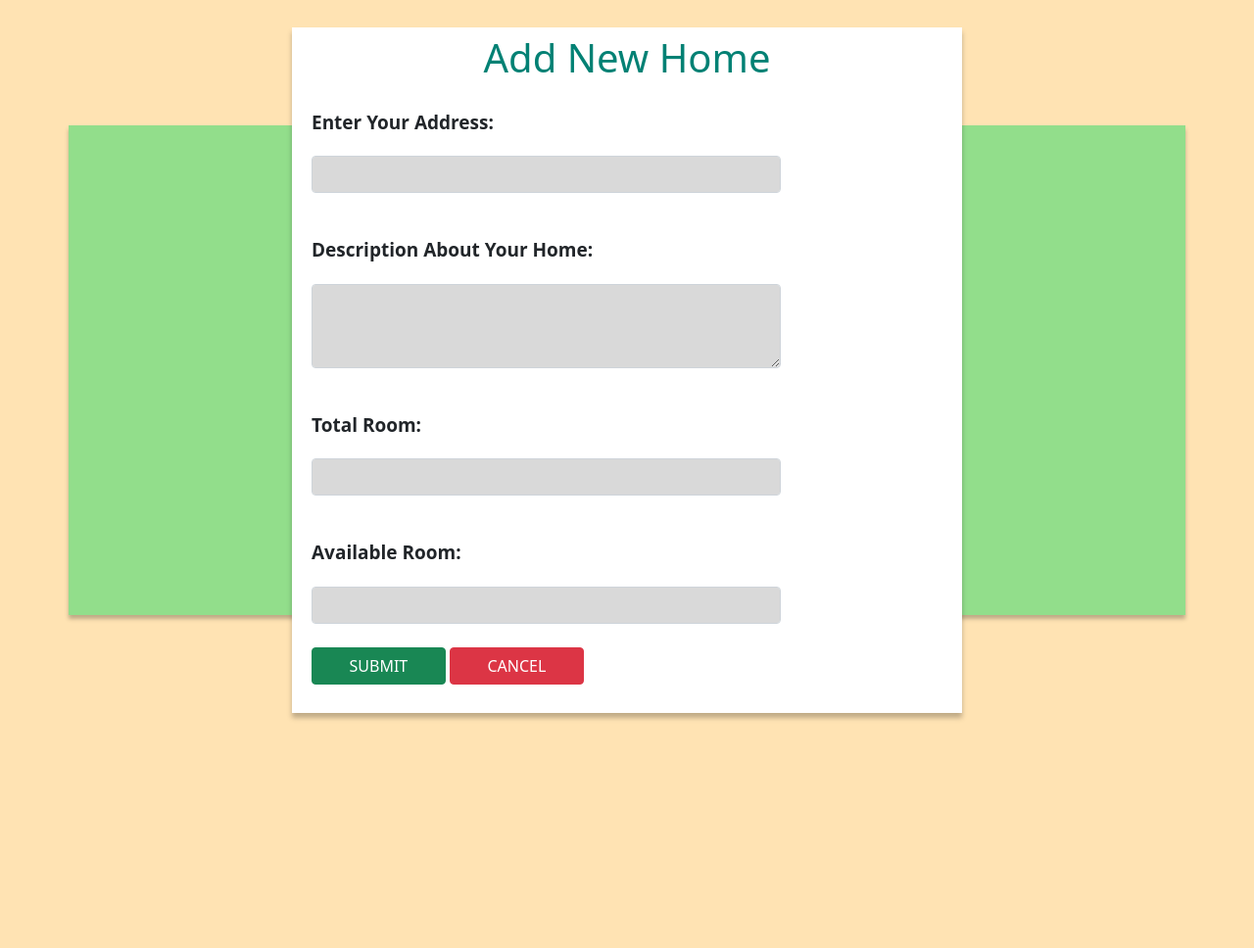
After one commit to GOG1071/SWP391-Project-Group5, a Flask app: page /home/add_home in a window 1280 px wide. The commit adds this page. Shown: the top 968 px of the page at 98% size. Run offline with Flask 3, Linux system fonts and the light colour scheme.

Commit message:
thêm add home cho home ower
thêm add home cho home ower

```diff
--- a/flaskr/app.py
+++ b/flaskr/app.py
@@ -7,6 +7,7 @@ from controllers.mail_service import mail
 from flask_mail import Mail
 from routers.user import user_router
 from routers.post import post_router
+from routers.home import home_router
 import cloudinary
 
 
@@ -44,6 +45,7 @@ mail = Mail(app)
 #register blueprint
 app.register_blueprint(user_router, url_prefix="/user")
 app.register_blueprint(post_router, url_prefix="/post")
+app.register_blueprint(home_router,url_prefix="/home")
 
 @app.route("/")
 def index():
--- /dev/null
+++ b/flaskr/routers/home.py
@@ -0,0 +1,13 @@
+from decorators.authentication import login_required,admin_required
+from flask import Blueprint, jsonify, request, render_template, session,url_for,flash
+from controllers import home
+import controllers.home
+
+home_router = Blueprint('home_router', __name__)
+
+
+@home_router.route('/add_home',methods=["POST", "GET"])
+def add_home():
+    if request.method == "POST":
+        return controllers.home.add_home()
+    return render_template("add_home_for_owner.html")
--- a/flaskr/routers/post.py
+++ b/flaskr/routers/post.py
@@ -46,7 +46,8 @@ def update_post():
 def report_post():
     if request.method == 'POST':
         return controllers.post.report_post()
-    return render_template('report_post.html')
+    id = request.args.get("id")
+    return render_template('report_post.html',id = id)
 
 
 @post_router.route('/create_post',methods=["POST", "GET"])
--- a/flaskr/static/css/report_post.css
+++ b/flaskr/static/css/report_post.css
@@ -10,6 +10,7 @@ body{
     margin-top: 10%;
     padding: 0px;
     height: 500px;
+    margin-bottom: 500px;
 }
 
 .reason{
@@ -27,10 +28,14 @@ label{
     margin-right: auto;
     margin-left: auto;
     position: relative;
-    height: 120%;
-    bottom: 10%;
+    height: 140%;
+    bottom: 20%;
     box-shadow: 0px 5px 5px rgba(0, 0, 0, 0.25);
 
+}
+.form-control{
+    margin-left: 20px;
+    width: 70%;
 }
 h1{
     padding-top: 17%;
@@ -39,3 +44,6 @@ h1{
 button{
     width: 20%;
 }
+.header{
+    padding-top: 1%;
+}
--- /dev/null
+++ b/flaskr/templates/add_home_for_owner.html
@@ -0,0 +1,47 @@
+<!DOCTYPE html>
+<html lang="en">
+<head>
+    <meta charset="UTF-8">
+    <meta http-equiv="X-UA-Compatible" content="IE=edge">
+    <meta name="viewport" content="width=device-width, initial-scale=1.0">
+    <link href="https://cdn.jsdelivr.net/npm/bootstrap@5.1.3/dist/css/bootstrap.min.css" rel="stylesheet">
+    <script src="https://cdn.jsdelivr.net/npm/bootstrap@5.1.3/dist/js/bootstrap.bundle.min.js"></script>
+    <link rel="stylesheet" href="../static/css/report_post.css">
+    <title>Report Post</title>
+</head>
+<body >
+
+    <div class="container">
+        <div style="background-color: #FFFFFF ;" class="cover_form">
+        <h1 class="text-center text-capitalize header" style="color: #028174"> Add new Home </h1>
+
+
+        <form action="./add_home" class="" method="POST">
+
+
+
+
+           <label for="reason" class="text-capitalize"> Enter Your Address:</label>
+           <input type="text" name="address" class="form-control" style=" background-color: #D9D9D9;" required>
+           <br>
+           <label for="des" class="text-capitalize"> Description about your home:</label>
+           <textarea name="des" id="" cols="30" rows="3" class="form-control" style=" background-color: #D9D9D9;" ></textarea>
+
+            <br>
+            <label for="num_room" class="text-capitalize"> Total room:</label>
+           <input type="number" name="num_room"  class="form-control" style=" background-color: #D9D9D9;" required>
+            <br>
+            <label for="reason" class="text-capitalize"> available room:</label>
+           <input type="number" name="room_no" class="form-control" style=" background-color: #D9D9D9;" required>
+            <br>
+
+            <button type="submit" class="btn btn-success text-uppercase" style="margin-left: 20px;" > submit </button>
+            <a href="/" class="" > <button type="button" class="btn btn-danger text-uppercase" > cancel  </button></a>
+
+
+        </form>
+        </div>
+    </div>
+
+</body>
+</html>
--- a/flaskr/templates/report_post.html
+++ b/flaskr/templates/report_post.html
@@ -16,15 +16,15 @@
         <h1 class="text-center text-capitalize" style="color: #028174;"> Report post </h1>
 
 
-        <form action="" class="text-center">
+        <form action="./report_post" class="text-center">
 
 
            <label for="reason" class="text-capitalize"> reason why you report this post:</label>
            <textarea rows="5" type="text" name="reason" id="reason" class="form-control reason" style="background-color: #D9D9D9;" placeholder="why you want to report"></textarea>
             <br>
-            <input type="text" name="post_id" value="" hidden>
+            <input type="text" name="post_id" value="{{id}}" hidden>
             <button type="submit" class="btn btn-success text-uppercase" > submit </button>
-            <a href="" class="" > <button type="button" class="btn btn-danger text-uppercase" > cancel  </button></a>
+            <a href="/" class="" > <button type="button" class="btn btn-danger text-uppercase" > cancel  </button></a>
         </form>
         </div>
     </div>
```
Also changed, not shown: flaskr/controllers/home.py (added, +24 -0 lines), ig/815104.png (added).
